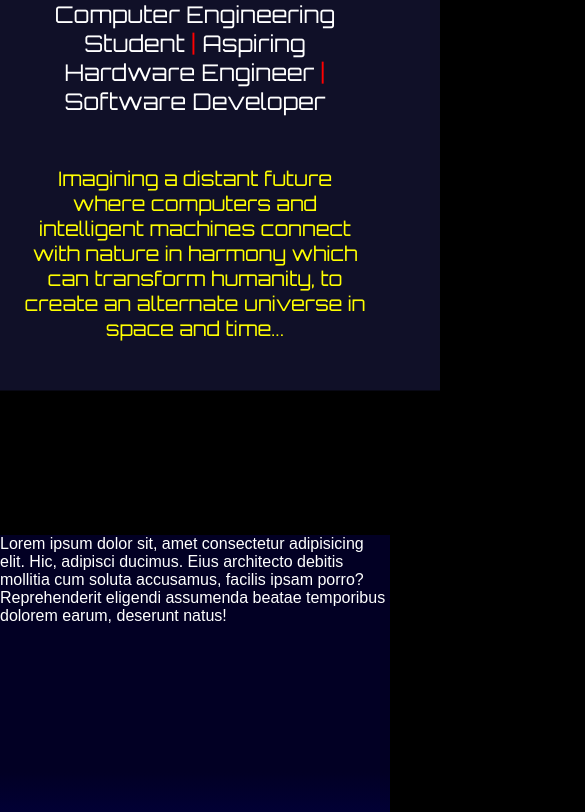
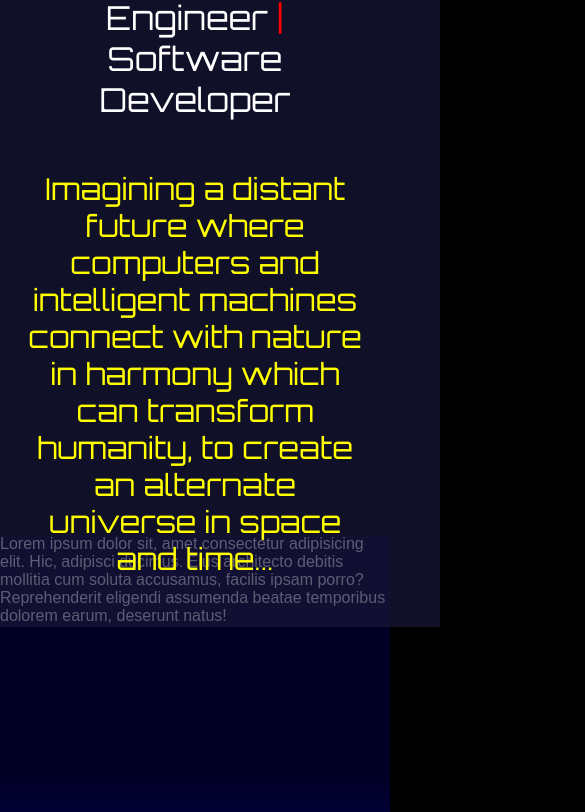
Before and after one commit to SPACE-AlyeN6378/portfolio, a plain HTML site: page index.html in a window 390 px wide. Shown: the part 309-1121 px from the top of the page, 585 px wide, since content can reach past the window. Drawn offline with Linux system fonts and the light colour scheme.

Commit message:
Mobile-friendly feature

```diff
--- a/styles.css
+++ b/styles.css
@@ -68,10 +68,18 @@ body {
 
 
 /* Media queries for responsiveness */
-@media screen and (max-width: 768px) {
+@media screen and (max-width: 1000px) {
     #title {
         width: 100%; /* Adjust font size for smaller screens */
-        font-size: 60px;
+        font-size: 100px;
+    }
+
+    .subtitle {
+        font-size: 33px;
+    }
+
+    .opening-text {
+        font-size: 30px;
     }
 }
 
```
